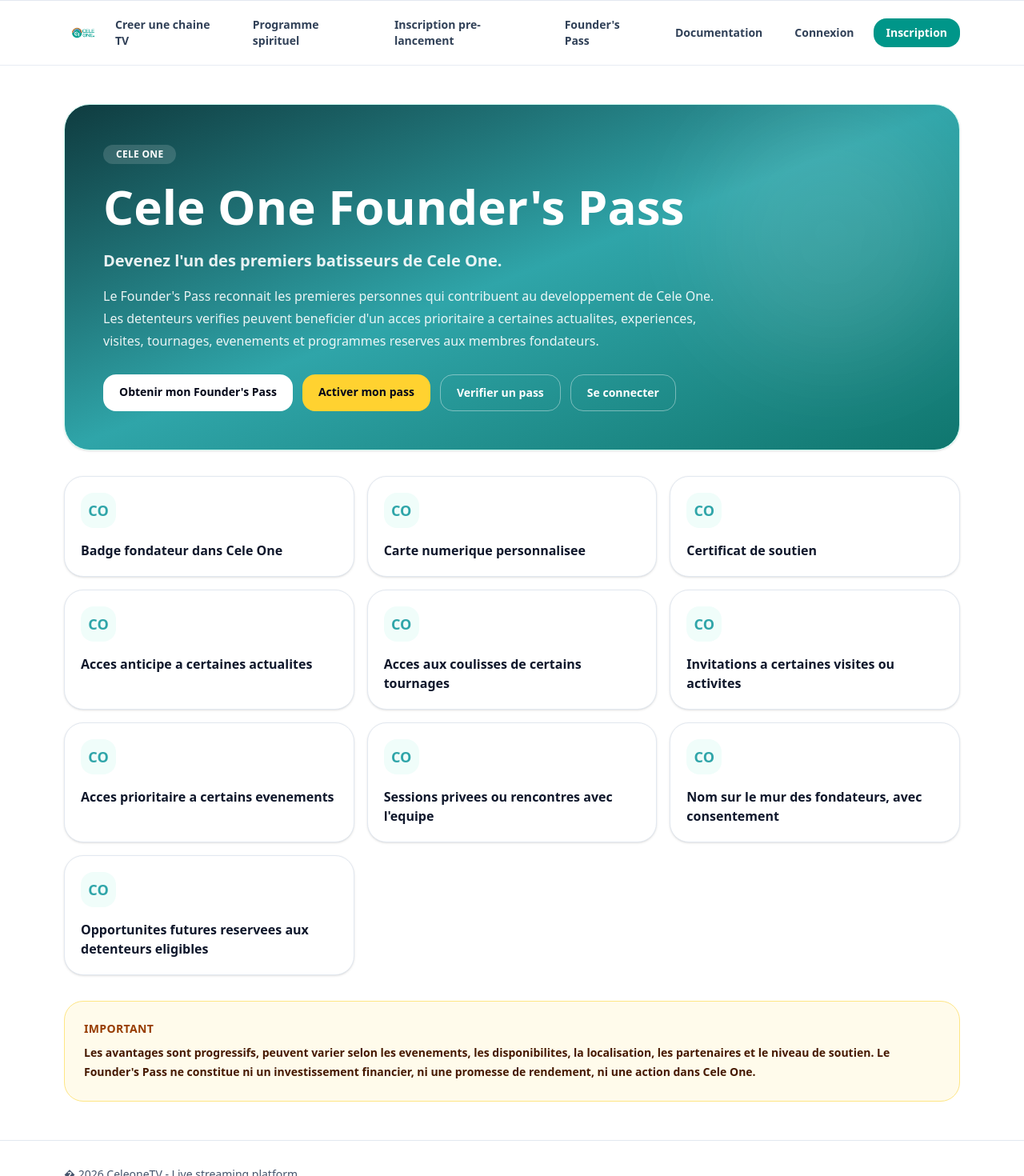
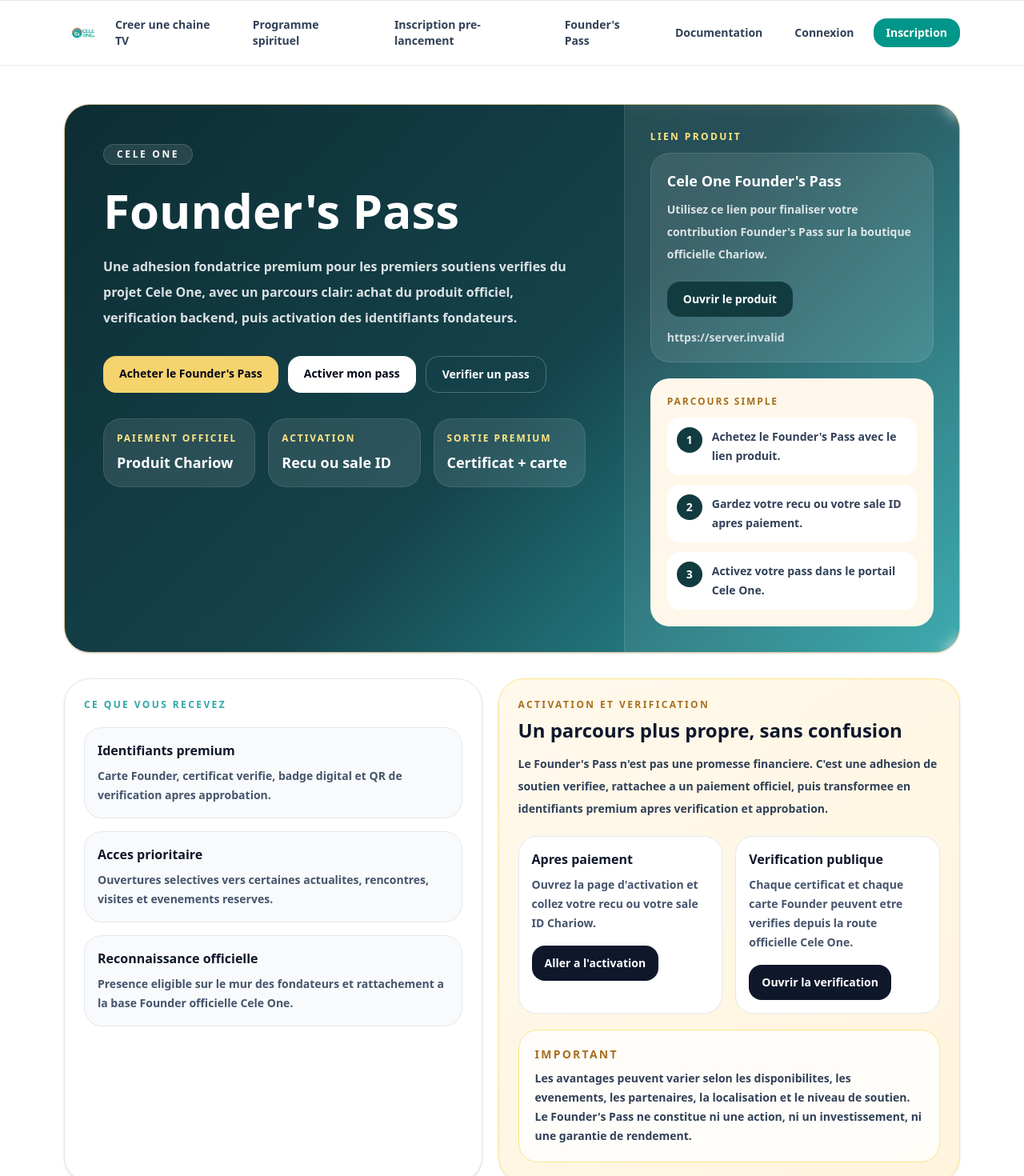
Before and after one commit to JosephBabs/celeonetv-portal, a React (Vite) app: page /founders in a window 1280 px wide. Shown: the part 40-1510 px from the top of the page at 80% size. Built offline with nearby package versions, Linux system fonts and the light colour scheme; no server answers.

Commit message:
founder pass update

```diff
--- a/src/app/routes.tsx
+++ b/src/app/routes.tsx
@@ -12,6 +12,7 @@
 import Login from "../pages/Login";
 import Register from "../pages/Register";
 import PrelaunchRegistration from "../pages/PrelaunchRegistration";
+import DonateRedirect from "../pages/DonateRedirect";
 import Founders from "../pages/Founders";
 import FounderActivate from "../pages/FounderActivate";
 import FounderCertificate from "../pages/FounderCertificate";
@@ -49,6 +50,7 @@
       { path: "/login", element: <Login /> },
       { path: "/logout", element: <Login /> },
       { path: "/register", element: <Register /> },
+      { path: "/donate", element: <DonateRedirect /> },
       { path: "/prelaunch-registration", element: <PrelaunchRegistration /> },
       { path: "/founders", element: <Founders /> },
       { path: "/founders/activate", element: <FounderActivate /> },
--- a/src/lib/config.ts
+++ b/src/lib/config.ts
@@ -1,4 +1,5 @@
 export const APP = {
+  founderPassProductUrl: "https://dzrkqyqp.mychariow.shop/prd_htdw78o8",
   brand: {
     name: "Celeone",
     primary: "#14B8A6", // teal
@@ -12,10 +13,10 @@
     publicLiveBase: "https://live.celeonetv.com", // or celeonetv.com depending on your DNS
   },
   donations: {
-    paymentUrl: import.meta.env.VITE_DONATION_PAYMENT_URL || "https://celeonetv.com/donate",
+    paymentUrl: import.meta.env.VITE_DONATION_PAYMENT_URL || "https://dzrkqyqp.mychariow.shop/prd_htdw78o8",
   },
   founders: {
-    chariowPassUrl: import.meta.env.VITE_CHARIOW_FOUNDERS_PASS_URL || "",
+    chariowPassUrl: import.meta.env.VITE_CHARIOW_FOUNDERS_PASS_URL || "https://dzrkqyqp.mychariow.shop/prd_htdw78o8",
     supportEmail: import.meta.env.VITE_FOUNDERS_SUPPORT_EMAIL || "support@celeonetv.com",
     verificationBaseUrl: import.meta.env.VITE_FOUNDERS_VERIFICATION_BASE_URL || "https://celeonetv.com/founders/verify",
     levels: [
--- /dev/null
+++ b/src/pages/DonateRedirect.tsx
@@ -0,0 +1,31 @@
+import { useEffect } from "react";
+import { APP } from "../lib/config";
+import { setPageMeta } from "../lib/seo";
+
+export default function DonateRedirect() {
+  const paymentUrl = APP.founders.chariowPassUrl || APP.donations.paymentUrl || APP.founderPassProductUrl;
+
+  useEffect(() => {
+    setPageMeta({
+      title: "Founder&apos;s Pass Payment | Cele One",
+      description: "Redirection vers le produit officiel Founder&apos;s Pass.",
+    });
+    window.location.replace(paymentUrl);
+  }, [paymentUrl]);
+
+  return (
+    <div className="mx-auto max-w-2xl py-16">
+      <div className="rounded-[2rem] border border-slate-200 bg-white p-8 text-center shadow-sm">
+        <div className="text-sm font-black uppercase tracking-[0.2em] text-[#2FA5A9]">Redirection paiement</div>
+        <h1 className="mt-3 text-3xl font-black text-slate-900">Ouverture du Founder&apos;s Pass</h1>
+        <p className="mt-3 text-sm font-semibold leading-7 text-slate-600">
+          Si la redirection ne se lance pas automatiquement, utilisez le lien ci-dessous pour ouvrir le produit officiel Founder&apos;s Pass.
+        </p>
+        <a href={paymentUrl} target="_blank" rel="noreferrer" className="mt-6 inline-flex rounded-2xl bg-[#123b40] px-5 py-3 text-sm font-extrabold text-white hover:bg-[#0d2d33]">
+          Ouvrir le produit
+        </a>
+        <div className="mt-4 break-all text-sm font-bold text-slate-600">{paymentUrl}</div>
+      </div>
+    </div>
+  );
+}
--- a/src/pages/Founders.tsx
+++ b/src/pages/Founders.tsx
@@ -4,16 +4,18 @@
 import { useEffect } from "react";
 
 const benefits = [
-  "Badge fondateur dans Cele One",
-  "Carte numerique personnalisee",
-  "Certificat de soutien",
-  "Acces anticipe a certaines actualites",
-  "Acces aux coulisses de certains tournages",
-  "Invitations a certaines visites ou activites",
-  "Acces prioritaire a certains evenements",
-  "Sessions privees ou rencontres avec l'equipe",
-  "Nom sur le mur des fondateurs, avec consentement",
-  "Opportunites futures reservees aux detenteurs eligibles",
+  {
+    title: "Identifiants premium",
+    desc: "Carte Founder, certificat verifie, badge digital et QR de verification apres approbation.",
+  },
+  {
+    title: "Acces prioritaire",
+    desc: "Ouvertures selectives vers certaines actualites, rencontres, visites et evenements reserves.",
+  },
+  {
+    title: "Reconnaissance officielle",
+    desc: "Presence eligible sur le mur des fondateurs et rattachement a la base Founder officielle Cele One.",
+  },
 ];
 
 export default function Founders() {
@@ -25,55 +27,144 @@
   }, []);
 
   const chariowUrl = APP.founders.chariowPassUrl;
+  const paymentUrl = chariowUrl || "https://dzrkqyqp.mychariow.shop/prd_htdw78o8";
 
   return (
     <div className="space-y-8 py-6">
-      <section className="relative overflow-hidden rounded-[2rem] border border-teal-100 bg-gradient-to-br from-[#0f3c40] via-[#2FA5A9] to-[#0f766e] p-8 text-white shadow-sm md:p-12">
-        <div className="absolute right-0 top-0 h-80 w-80 rounded-full bg-white/10 blur-3xl" />
-        <div className="relative max-w-4xl">
-          <div className="inline-flex rounded-full bg-white/15 px-4 py-1 text-xs font-black tracking-wide">CELE ONE</div>
-          <h1 className="mt-4 text-4xl font-black leading-tight md:text-6xl">Cele One Founder's Pass</h1>
-          <p className="mt-4 text-xl font-extrabold text-white/90">Devenez l'un des premiers batisseurs de Cele One.</p>
-          <p className="mt-4 max-w-3xl text-sm leading-7 text-white/90 md:text-base">
-            Le Founder's Pass reconnait les premieres personnes qui contribuent au developpement de Cele One. Les detenteurs verifies peuvent beneficier d'un acces prioritaire a certaines actualites, experiences, visites, tournages, evenements et programmes reserves aux membres fondateurs.
+      <section className="overflow-hidden rounded-[2rem] border border-[#d4c295] bg-[linear-gradient(135deg,#0d2d33_0%,#15434c_52%,#2FA5A9_100%)] text-white shadow-sm">
+        <div className="grid gap-0 lg:grid-cols-[1.25fr_0.75fr]">
+          <div className="p-8 md:p-12">
+            <div className="inline-flex rounded-full border border-white/15 bg-white/10 px-4 py-1 text-xs font-black tracking-[0.22em]">CELE ONE</div>
+            <h1 className="mt-5 text-4xl font-black leading-tight md:text-6xl">Founder&apos;s Pass</h1>
+            <p className="mt-4 max-w-3xl text-base font-semibold leading-8 text-white/85">
+              Une adhesion fondatrice premium pour les premiers soutiens verifies du projet Cele One, avec un parcours clair:
+              achat du produit officiel, verification backend, puis activation des identifiants fondateurs.
             </p>
-          <div className="mt-7 flex flex-wrap gap-3">
+
+            <div className="mt-8 flex flex-wrap gap-3">
               <a
-              href={chariowUrl || "#chariow-missing"}
-              target={chariowUrl ? "_blank" : undefined}
+                href={paymentUrl}
+                target="_blank"
                 rel="noreferrer"
-              className="rounded-2xl bg-white px-5 py-3 text-sm font-extrabold text-slate-950 hover:bg-slate-100"
-              onClick={(event) => {
-                if (!chariowUrl) {
-                  event.preventDefault();
-                  alert("Chariow product URL is not configured yet.");
-                }
-              }}
+                className="rounded-2xl bg-[#f5d36d] px-5 py-3 text-sm font-extrabold text-slate-950 hover:bg-[#efc850]"
               >
-              Obtenir mon Founder's Pass
+                Acheter le Founder&apos;s Pass
               </a>
-            <Link to="/founders/activate" className="rounded-2xl bg-amber-300 px-5 py-3 text-sm font-extrabold text-slate-950 hover:bg-amber-200">Activer mon pass</Link>
-            <Link to="/founders/verify" className="rounded-2xl border border-white/40 px-5 py-3 text-sm font-extrabold text-white hover:bg-white/10">Verifier un pass</Link>
-            <Link to="/login?returnTo=/founders/dashboard" className="rounded-2xl border border-white/40 px-5 py-3 text-sm font-extrabold text-white hover:bg-white/10">Se connecter</Link>
+              <Link to="/founders/activate" className="rounded-2xl bg-white px-5 py-3 text-sm font-extrabold text-slate-950 hover:bg-slate-100">
+                Activer mon pass
+              </Link>
+              <Link to="/founders/verify" className="rounded-2xl border border-white/25 px-5 py-3 text-sm font-extrabold text-white hover:bg-white/10">
+                Verifier un pass
+              </Link>
+            </div>
+
+            <div className="mt-8 grid gap-4 md:grid-cols-3">
+              <Stat title="Paiement officiel" value="Produit Chariow" />
+              <Stat title="Activation" value="Recu ou sale ID" />
+              <Stat title="Sortie premium" value="Certificat + carte" />
+            </div>
+          </div>
+
+          <div className="border-t border-white/10 bg-white/[0.08] p-8 backdrop-blur lg:border-l lg:border-t-0">
+            <div className="text-xs font-black uppercase tracking-[0.2em] text-amber-200">Lien produit</div>
+            <div className="mt-3 rounded-[1.5rem] border border-white/10 bg-white/10 p-5">
+              <div className="text-lg font-black">Cele One Founder&apos;s Pass</div>
+              <p className="mt-2 text-sm font-semibold leading-7 text-white/82">
+                Utilisez ce lien pour finaliser votre contribution Founder&apos;s Pass sur la boutique officielle Chariow.
+              </p>
+              <a href={paymentUrl} target="_blank" rel="noreferrer" className="mt-5 inline-flex rounded-2xl bg-[#123b40] px-5 py-3 text-sm font-extrabold text-white hover:bg-[#0d2d33]">
+                Ouvrir le produit
+              </a>
+              <div className="mt-4 break-all text-sm font-bold text-white/78">{paymentUrl}</div>
+            </div>
+
+            <div className="mt-5 rounded-[1.5rem] border border-white/10 bg-[#fff8ea] p-5 text-slate-900">
+              <div className="text-xs font-black uppercase tracking-[0.16em] text-[#a76f1f]">Parcours simple</div>
+              <div className="mt-3 space-y-3">
+                <Step label="1" text="Achetez le Founder&apos;s Pass avec le lien produit." />
+                <Step label="2" text="Gardez votre recu ou votre sale ID apres paiement." />
+                <Step label="3" text="Activez votre pass dans le portail Cele One." />
+              </div>
+            </div>
           </div>
         </div>
       </section>
 
-      <section className="grid gap-4 md:grid-cols-2 lg:grid-cols-3">
+      <section className="grid gap-5 lg:grid-cols-[0.95fr_1.05fr]">
+        <div className="rounded-[2rem] border border-slate-200 bg-white p-6 shadow-sm">
+          <div className="text-xs font-black uppercase tracking-[0.2em] text-[#2FA5A9]">Ce que vous recevez</div>
+          <div className="mt-5 space-y-4">
             {benefits.map((benefit) => (
-          <div key={benefit} className="rounded-3xl border border-slate-200 bg-white p-5 shadow-sm">
-            <div className="flex h-11 w-11 items-center justify-center rounded-2xl bg-teal-50 text-lg font-black text-[#2FA5A9]">CO</div>
-            <div className="mt-4 text-base font-black text-slate-900">{benefit}</div>
+              <div key={benefit.title} className="rounded-[1.4rem] border border-slate-200 bg-slate-50 p-4">
+                <div className="text-base font-black text-slate-900">{benefit.title}</div>
+                <div className="mt-2 text-sm font-semibold leading-6 text-slate-600">{benefit.desc}</div>
               </div>
             ))}
-      </section>
+          </div>
+        </div>
 
-      <section className="rounded-3xl border border-amber-200 bg-amber-50 p-6">
-        <div className="text-sm font-black uppercase tracking-wide text-amber-800">Important</div>
-        <p className="mt-2 text-sm font-bold leading-6 text-amber-950">
-          Les avantages sont progressifs, peuvent varier selon les evenements, les disponibilites, la localisation, les partenaires et le niveau de soutien. Le Founder's Pass ne constitue ni un investissement financier, ni une promesse de rendement, ni une action dans Cele One.
+        <div className="rounded-[2rem] border border-amber-200 bg-[linear-gradient(135deg,#fff9ec_0%,#fff4dd_100%)] p-6 shadow-sm">
+          <div className="text-xs font-black uppercase tracking-[0.2em] text-[#a76f1f]">Activation et verification</div>
+          <h2 className="mt-2 text-2xl font-black text-slate-900">Un parcours plus propre, sans confusion</h2>
+          <p className="mt-3 text-sm font-semibold leading-7 text-slate-700">
+            Le Founder&apos;s Pass n&apos;est pas une promesse financiere. C&apos;est une adhesion de soutien verifiee, rattachee a un paiement officiel,
+            puis transformee en identifiants premium apres verification et approbation.
           </p>
+
+          <div className="mt-5 grid gap-4 md:grid-cols-2">
+            <ActionCard
+              title="Apres paiement"
+              desc="Ouvrez la page d'activation et collez votre recu ou votre sale ID Chariow."
+              link="/founders/activate"
+              label="Aller a l'activation"
+            />
+            <ActionCard
+              title="Verification publique"
+              desc="Chaque certificat et chaque carte Founder peuvent etre verifies depuis la route officielle Cele One."
+              link="/founders/verify"
+              label="Ouvrir la verification"
+            />
+          </div>
+
+          <div className="mt-5 rounded-[1.5rem] border border-amber-200 bg-white/80 p-5">
+            <div className="text-sm font-black uppercase tracking-[0.16em] text-[#a76f1f]">Important</div>
+            <p className="mt-2 text-sm font-semibold leading-6 text-slate-700">
+              Les avantages peuvent varier selon les disponibilites, les evenements, les partenaires, la localisation et le niveau de soutien.
+              Le Founder&apos;s Pass ne constitue ni une action, ni un investissement, ni une garantie de rendement.
+            </p>
+          </div>
+        </div>
       </section>
     </div>
   );
 }
+
+function Stat({ title, value }: { title: string; value: string }) {
+  return (
+    <div className="rounded-[1.4rem] border border-white/10 bg-white/10 p-4">
+      <div className="text-xs font-black uppercase tracking-[0.16em] text-amber-200">{title}</div>
+      <div className="mt-2 text-lg font-black text-white">{value}</div>
+    </div>
+  );
+}
+
+function Step({ label, text }: { label: string; text: string }) {
+  return (
+    <div className="flex gap-3 rounded-[1rem] bg-white p-3">
+      <div className="flex h-8 w-8 shrink-0 items-center justify-center rounded-full bg-[#123b40] text-sm font-black text-white">{label}</div>
+      <div className="text-sm font-semibold leading-6 text-slate-700">{text}</div>
+    </div>
+  );
+}
+
+function ActionCard({ title, desc, link, label }: { title: string; desc: string; link: string; label: string }) {
+  return (
+    <div className="rounded-[1.4rem] border border-slate-200 bg-white p-4">
+      <div className="text-base font-black text-slate-900">{title}</div>
+      <div className="mt-2 text-sm font-semibold leading-6 text-slate-600">{desc}</div>
+      <Link to={link} className="mt-4 inline-flex rounded-2xl bg-slate-900 px-4 py-3 text-sm font-extrabold text-white hover:bg-slate-800">
+        {label}
+      </Link>
+    </div>
+  );
+}
```
Lines whose indentation alone changed are shown as unchanged.
